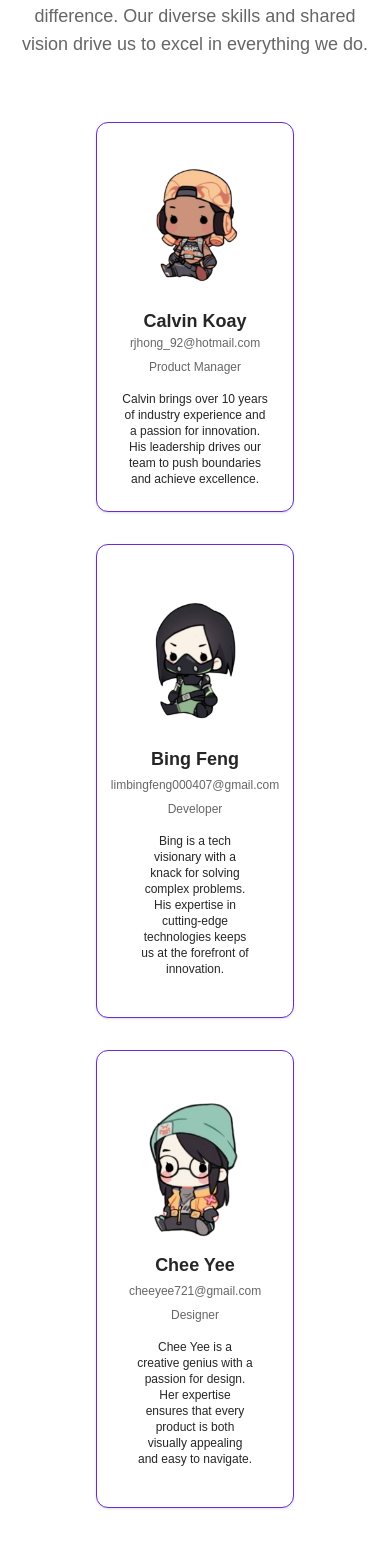
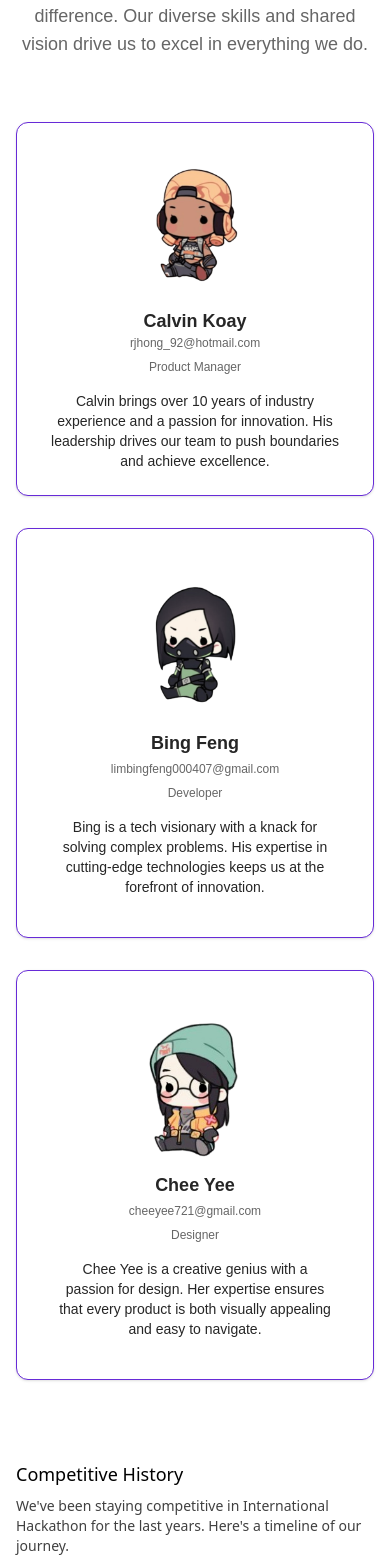
Before and after one commit to BingFeng47/MoneyTalk, a Next.js app: page /about in a window 390 px wide. Shown: the part 326-1888 px from the top of the page. Built offline with nearby package versions, Linux system fonts and the light colour scheme.

Commit message:
mobile responsive

```diff
--- a/app/about/page.tsx
+++ b/app/about/page.tsx
@@ -24,7 +24,7 @@
           </p>
         </div>
 
-        <div className="grid grid-cols-1 md:grid-cols-3 gap-8 px-20">
+        <div className="grid grid-cols-1 md:grid-cols-3 gap-8  md:px-20">
           <Card className='border-primary bg-card'>
             <CardContent className="p-6">
               <div className="flex flex-col items-center">
@@ -39,7 +39,7 @@
           <h2 className="text-lg lg:text-3xl font-semibold mb-2">Calvin Koay</h2>
           <caption className='text-xs -mt-2 pb-2 text-muted-foreground'>rjhong_92@hotmail.com</caption>
           <p className="text-muted-foreground mb-4 text-xs">Product Manager</p>
-          <p className="text-center text-xs lg:text-sm">
+          <p className="text-center text-sm ">
             Calvin brings over 10 years of industry experience and a passion for innovation.
             His leadership drives our team to push boundaries and achieve excellence.
           </p>
@@ -62,7 +62,7 @@
               <h2 className="text-lg lg:text-3xl font-semibold mb-2">Bing Feng</h2>
               <caption className='text-xs -mt-1 pb-2 text-muted-foreground'>limbingfeng000407@gmail.com</caption>
               <p className="text-muted-foreground mb-4 text-xs">Developer</p>
-              <p className="text-center text-xs lg:text-sm">
+              <p className="text-center text-sm">
               Bing is a tech visionary with a knack for solving complex problems.
               His expertise in cutting-edge technologies keeps us at the forefront of innovation.
               </p>
@@ -84,7 +84,7 @@
               <h2 className="text-lg lg:text-3xl font-semibold mb-2">Chee Yee</h2>
               <caption className='text-xs -mt-1 pb-2 text-muted-foreground'>cheeyee721@gmail.com</caption>
               <p className="text-muted-foreground mb-4 text-xs">Designer</p>
-              <p className="text-center text-xs lg:text-sm">
+              <p className="text-center text-sm">
               Chee Yee is a creative genius with a passion for design.
               Her expertise ensures that every product is both visually appealing and easy to navigate.
               </p>
```
